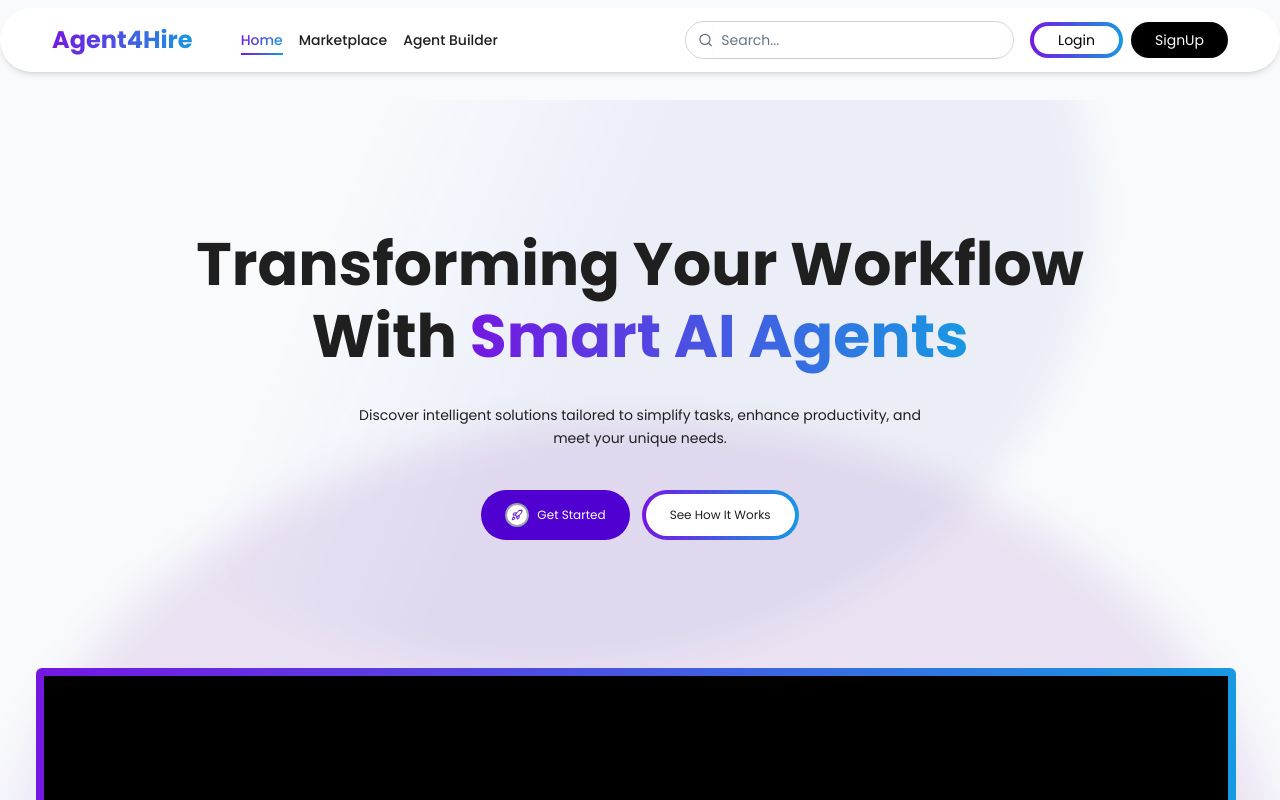
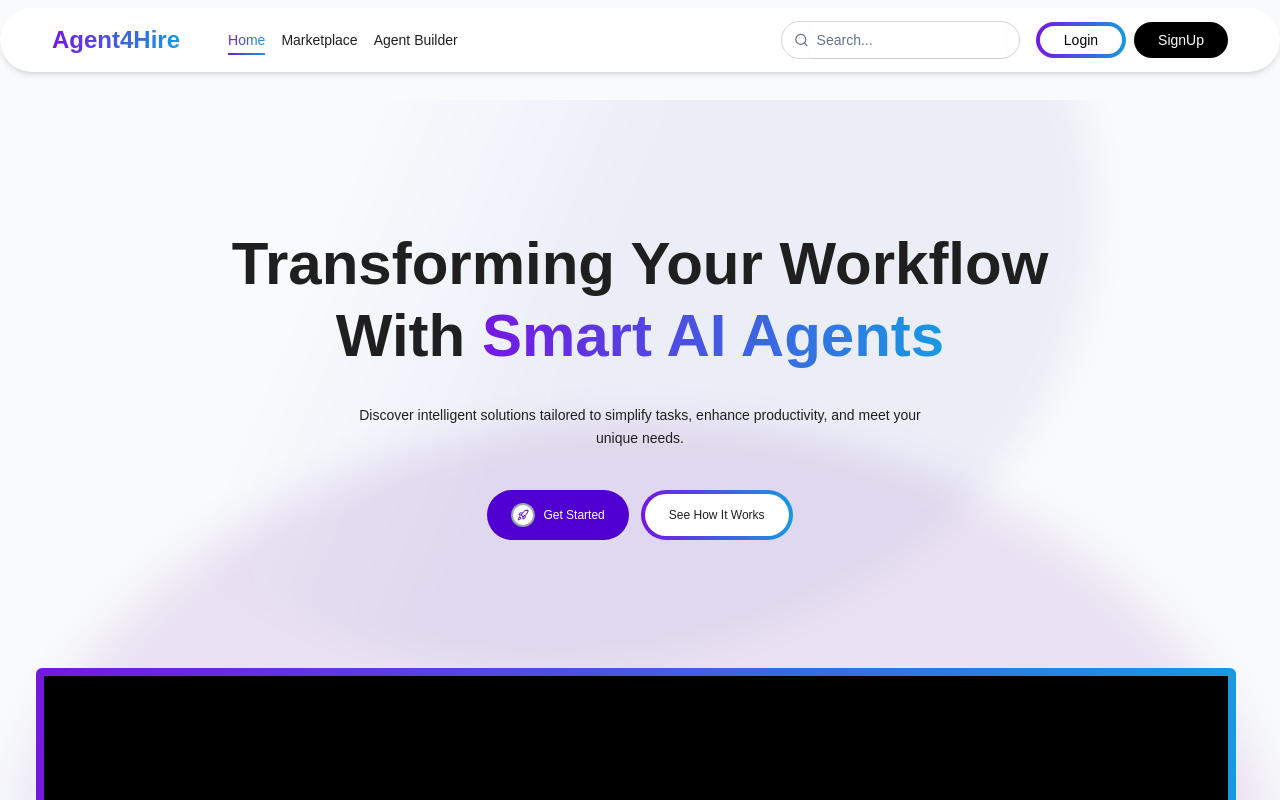
Before and after one commit to nati-d/agent4hire, a Next.js app: page / in a window 1280 px wide. Shown: the top 800 px of the page. Built offline with nearby package versions, Linux system fonts and the light colour scheme.

Commit message:
error fixed

```diff
--- a/app/layout.jsx
+++ b/app/layout.jsx
@@ -1,24 +1,23 @@
 import "./globals.css";
-import {Poppins} from "next/font/google"
 
 export const metadata = {
 	title: "Create Next App",
 	description: "Generated by create next app",
 };
 
-export const poppins_init = Poppins(
-	{
-		subsets: ["latin"],
-		display: "swap",
-		variable: '--font-poppins',
-		weight: ['100','200','300','400','500','600','700','800','900']
-	}
-)
+// export const poppins_init = Poppins(
+// 	{
+// 		subsets: ["latin"],
+// 		display: "swap",
+// 		variable: '--font-poppins',
+// 		weight: ['100','200','300','400','500','600','700','800','900']
+// 	}
+// )
 
 export default function RootLayout({children}) {
 	return (
 		<html lang='en'>
-			<body className={`poppins_init.variable`}>{children}</body>
+			<body >{children}</body>
 		</html>
 	);
 }
```
